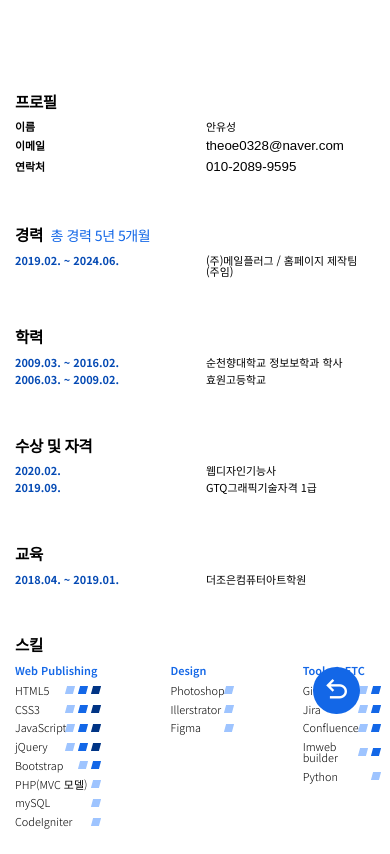
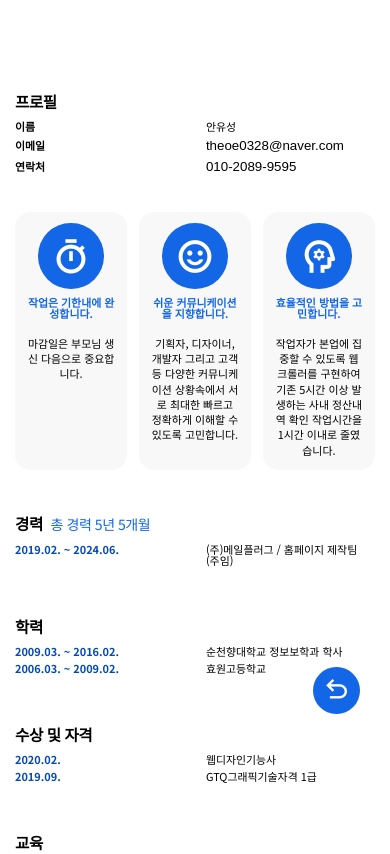
Before and after one commit to tomhator/tomhator.github.io, a plain HTML site: page sub/resume.html in a window 390 px wide. Shown: the top 854 px of the page. Drawn offline with nearby package versions, Linux system fonts and the light colour scheme; a web font is replaced by a local one.

Commit message:
이력서 내용 추가 및 반응형 작업

```diff
--- a/css/resume.css
+++ b/css/resume.css
@@ -55,6 +55,40 @@
     color: var(--color-main-hover);
 }
 .table-resume tr td button{}
+
+.cover_letter{
+    grid-template-columns: var(--grid-template-3);
+    margin-top: 4rem;
+}
+.cover_letter .col{
+    display: flex;
+    background: #f8f8f8;
+    padding: 3rem;
+    flex-direction: column;
+    align-items: center;
+    gap: 3rem;
+    border-radius: 2rem;
+}
+.cover_letter .material-symbols-outlined{
+    display: block;
+    font-size: 7.8rem;
+    font-variation-settings:
+    'FILL' 0,
+    'wght' 600,
+    'GRAD' 0,
+    'opsz' 4;
+    background: var(--color-main);
+    color: #fff;
+    aspect-ratio: 1;
+    padding: 3rem;
+    border-radius: 50%;
+}
+#resume .cover_letter h5{}
+.cover_letter p{
+    font-size: var(--font-size-16);
+    line-height: 1.4;
+}
+.cover_letter p:last-child{margin: 0;}
 
 #resume .tech{
     grid-template-columns: var(--grid-template-3);
@@ -182,5 +216,37 @@
 
 }
 @media screen and (max-width: 500px) {
+    .cover_letter {
+        /* grid-template-columns: var(--grid-template-1); */
+        margin-top: 4rem;
+        gap: 1.5rem;
+    }
+    .cover_letter .col {
+        padding: 1.5rem;
+        align-items: center;
+        gap: 1rem;
+        text-align: center;
+    }
+    .cover_letter .material-symbols-outlined{
+    font-size: 5rem;
+    padding: 1.7rem;
+}
 
+    #resume .tech {
+        grid-template-columns: var(--grid-template-1);
+        gap: 3rem;
+    }
+    #resume .tech .skill{
+        display: flex;
+        gap: 0rem 2rem;
+        flex-wrap: wrap;
+    }
+    #resume .tech .skill li{
+        width: calc((100% / 2) - 1rem);
+    }
+    #resume .tech .skill li:not(:first-child){margin: 0;}
+
+    #project-list {
+        grid-template-columns: var(--grid-template-2);
+    }
 }
--- a/sub/resume.html
+++ b/sub/resume.html
@@ -54,6 +54,23 @@
                                 <td><button onclick="copy('010-2089-9595')">010-2089-9595</button></td>
                             </tr>
                         </table>
+                        <div class="row cover_letter">
+                            <div class="col">
+                                <span class="material-symbols-outlined">timer</span>
+                                <h5>작업은 기한내에 완성합니다.</h5>
+                                <p>마감일은 부모님 생신 다음으로 중요합니다.</p>
+                            </div>
+                            <div class="col">
+                                <span class="material-symbols-outlined">sentiment_satisfied</span>
+                                <h5>쉬운 커뮤니케이션을 지향합니다.</h5>
+                                <p>기획자, 디자이너, 개발자 그리고 고객 등 다양한 커뮤니케이션 상황속에서 서로 최대한 빠르고 정확하게 이해할 수 있도록 고민합니다.</p>
+                            </div>
+                            <div class="col">
+                                <span class="material-symbols-outlined">psychology</span>
+                                <h5>효율적인 방법을 고민합니다.</h5>
+                                <p>작업자가 본업에 집중할 수 있도록 웹크롤러를 구현하여 기존 5시간 이상 발생하는 사내 정산내역 확인 작업시간을 1시간 이내로 줄였습니다.</p>
+                            </div>
+                        </div>
                     </div>
                 </article>
                 <article>
@@ -167,7 +184,7 @@
                         <h5>자사 홈페이지 퍼블리싱</h5>
                         <ul class="li-career">
                             <li>주요업무: 웹 퍼블리싱</li>
-                            <li>기술 스택: HTML5, CSS3, JavaScript, jQuery, Bootstrap, PHP, Jira, Git, Photoshop</li>
+                            <li>기술 스택: HTML5, CSS3, JavaScript, jQuery, PHP, Jira, Git, Photoshop</li>
                             <li>MVC 패턴을 기반으로 구현된 홈페이지</li>
                             <li>신규 페이지 작성, 리뉴얼 작업, 이벤트 페이지 작업 등</li>
                             <li>기획팀, 개발팀과 협업</li>
```
